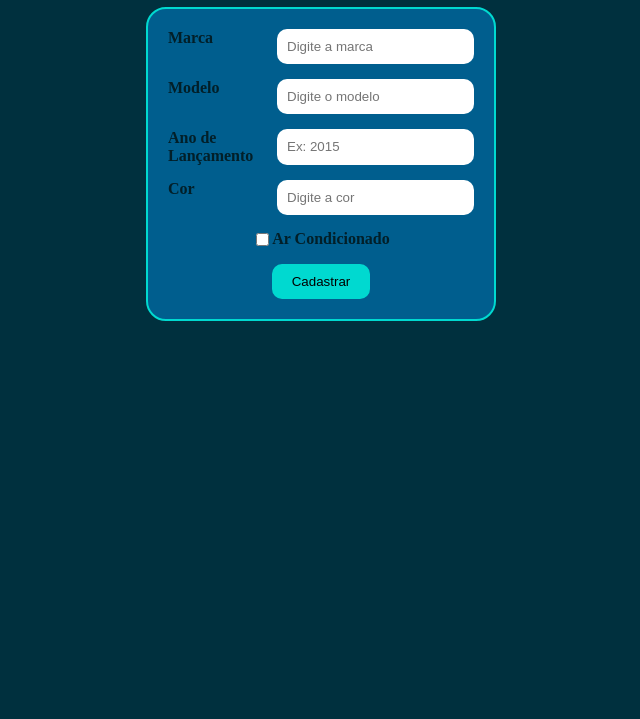
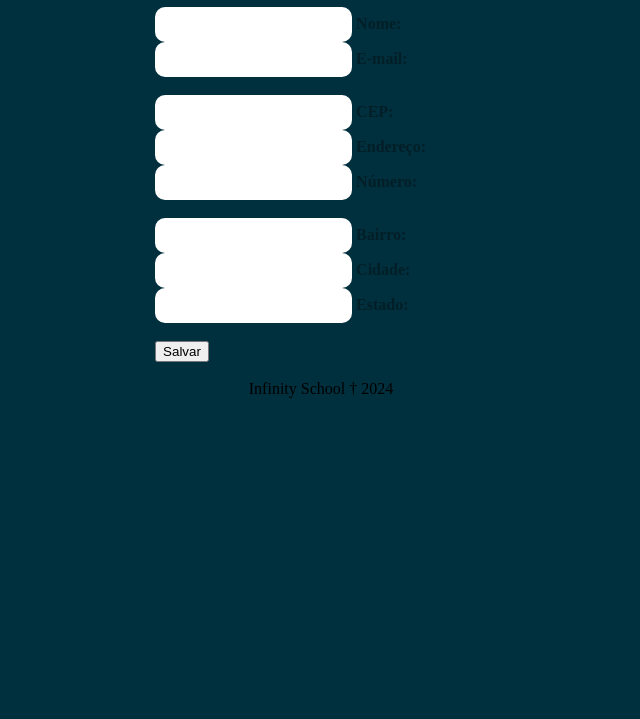
Before and after one commit to bericktk/infinity-school, a plain HTML site: page Aulas-JS/index.html in a window 1280 px wide. Shown: the part 81-800 px from the top of the page, without its empty margins (319-959 px from the left). Drawn offline with Linux system fonts and the light colour scheme.

Commit message:
Update index.html

```diff
--- a/Aulas-JS/index.html
+++ b/Aulas-JS/index.html
@@ -1,45 +1,62 @@
 <!DOCTYPE html>
-<html lang="pt-BR">
+<html lang="en">
 <head>
     <meta charset="UTF-8">
     <meta name="viewport" content="width=device-width, initial-scale=1.0">
-    <title>Conssessionária</title>
     <link rel="stylesheet" href="./style.css">
+    <title>Consumo de API com FETCH</title>
 </head>
 <body>
-    <h1 class="titulo">Conssessionária</h1>
-
-    <form class="formulario" id="formulario">
-        <div class="divisoria">
-            <label for="marca">Marca</label>
-            <input type="text" name="marca" id="marca" placeholder="Digite a marca" required>
+    <main class="container">
+        <h1 class="titulo">Formulário de Cadastro</h1>
+        <div class="row">
+            <div class="input-box">
+                <input type="text" id="nome" required>
+                <label for="nome">Nome:</label>
+            </div>
+            <div class="input-box">
+                <input type="text" id="email" required>
+                <label for="email">E-mail:</label>
+            </div>
+        </div><br>
+        <div class="row">
+            <div class="input-box">
+                <input type="text" id="cep" required>
+                <label for="cep">CEP:</label>
+            </div>
+            <div class="input-box">
+                <input type="text" id="endereco" required>
+                <label for="endereco">Endereço:</label>
+            </div>
+            <div class="input-box">
+                <input type="text" id="numero" required>
+                <label for="numero">Número:</label>
+            </div>
+        </div><br>
+        <div class="row">
+            <div class="input-box">
+                <input type="text" id="bairro" required>
+                <label for="bairro">Bairro:</label>
+            </div>
+            <div class="input-box">
+                <input type="text" id="cidade" required>
+                <label for="cidade">Cidade:</label>
+            </div>
+            <div class="input-box">
+                <input type="text" id="estado" required>
+                <label for="estado">Estado:</label>
+            </div>
+        </div><br>
+        <div class="row">
+            <button>Salvar</button>
         </div>
 
-        <div class="divisoria">
-            <label for="modelo">Modelo</label>
-            <input type="text" name="modelo" id="modelo" placeholder="Digite o modelo" required>
-        </div>
+    </main>
+    <br>
+    <footer>
+        Infinity School † 2024
+    </footer>
 
-        <div class="divisoria">
-            <label for="ano_lanc">Ano de Lançamento</label>
-            <input type="number" name="ano_lanc" id="ano_lanc" placeholder="Ex: 2015" required>
-        </div>
-
-        <div class="divisoria">
-            <label for="cor">Cor</label>
-            <input type="text" name="cor" id="cor" placeholder="Digite a cor" required>
-        </div>
-
-        <div class="divisoria_alternativa">
-            <input type="checkbox" name="ar" id="ar" value="ar">
-            <label for="ar">Ar Condicionado</label>
-        </div>
-
-        <button class="botao">Cadastrar</button>
-    </form>
-
-    <section class="cartoes" id="cartoes">
-    </section>
 
     <script src="./script.js"></script>
 </body>
```
